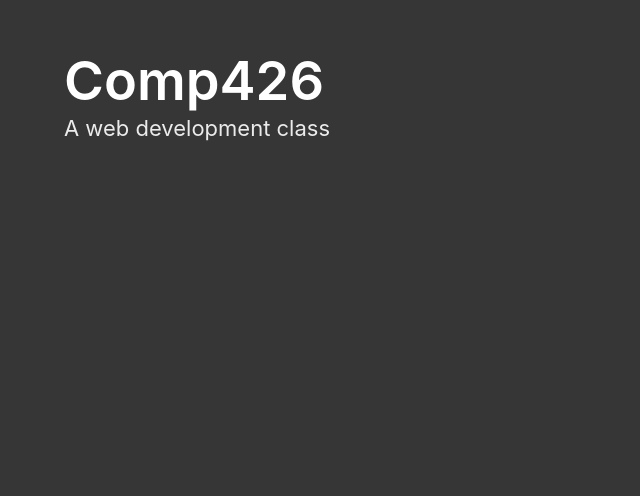
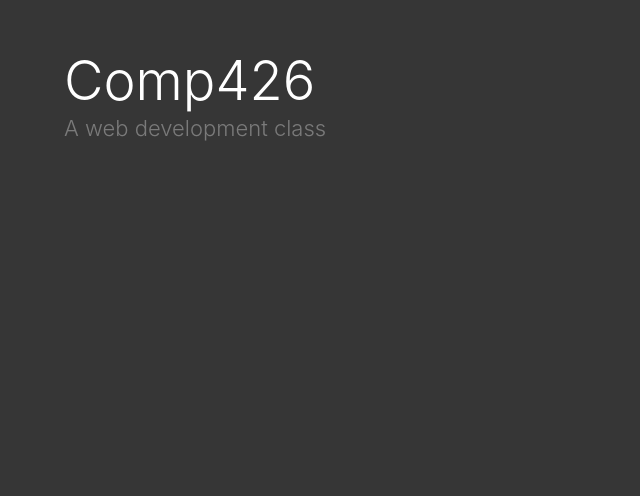
Before and after one commit to jdmar3-comp426/a02-yyifan-Onyen, a website: page index.html in a window 1280 px wide. Shown: the part 304-800 px from the top of the page, without its empty margins (0-640 px from the left). Drawn offline with nearby package versions, Linux system fonts and the light colour scheme; a web font is replaced by a local one.

Commit message:
initial commit

```diff
--- a/index.html
+++ b/index.html
@@ -12,10 +12,10 @@
 <section class="hero is-dark is-fullheight">
     <div class="hero-body">
         <div class="container">
-            <h1 class="title">
+            <h1 class="title has-text-weight-light">
                 Comp426
             </h1>
-            <h2 class="subtitle">
+            <h2 class="subtitle has-text-grey has-text-weight-light">
                 A web development class
             </h2>
         </div>
```
